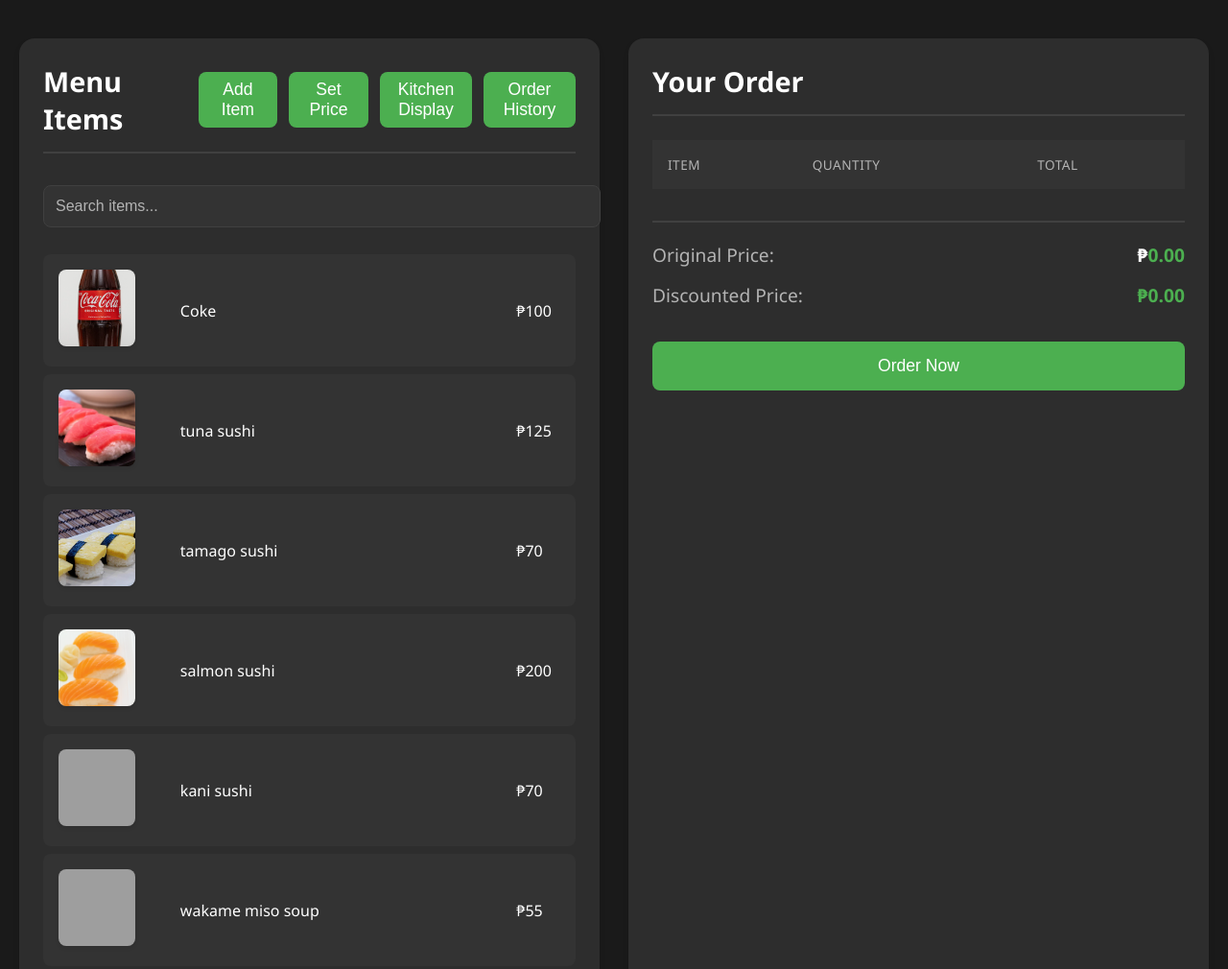
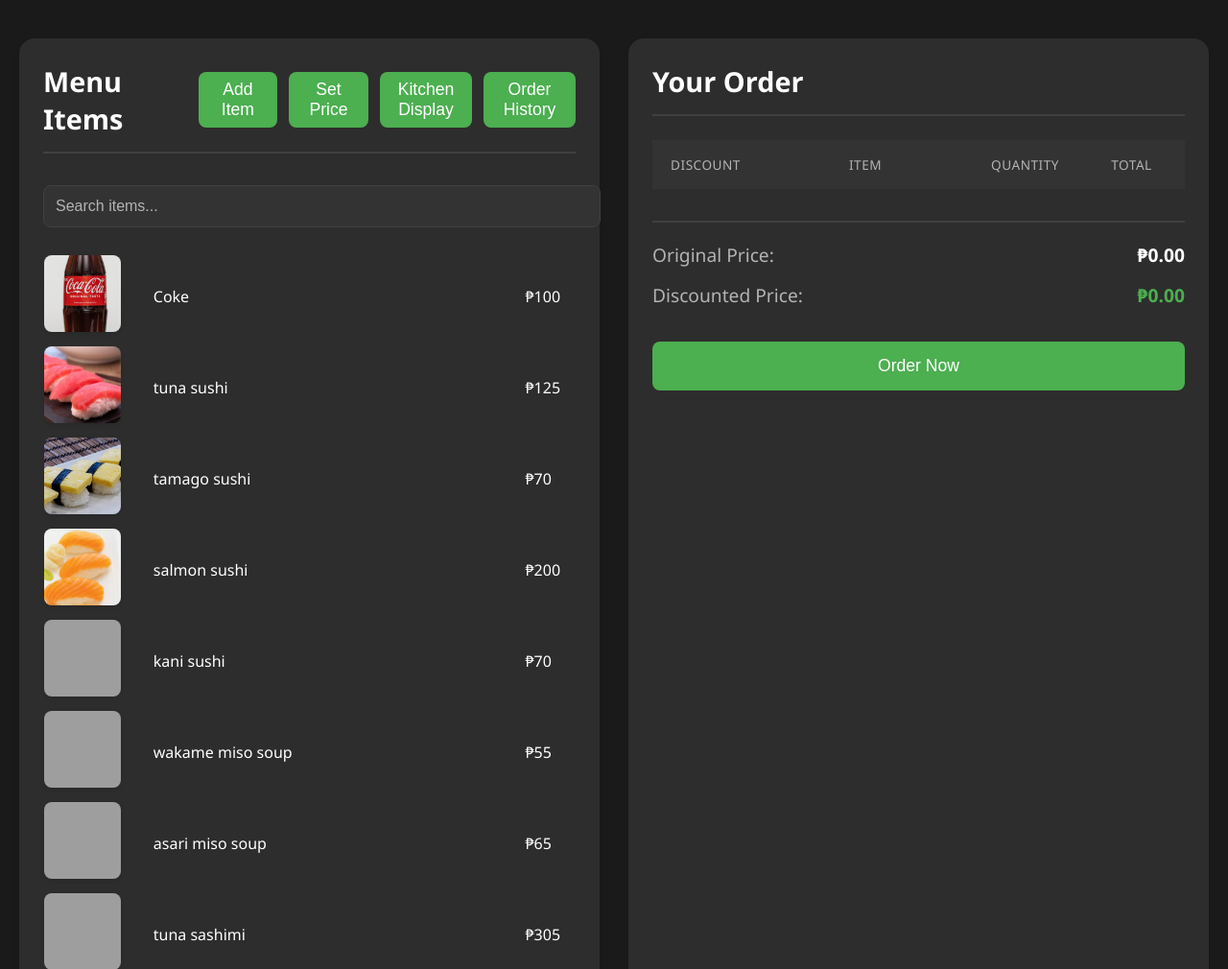
Before and after one commit to robthomas1120/PointOfSale, a Flask app: page / in a window 1280 px wide. Shown: the top 1010 px of the page at 96% size. Run offline with Flask 3, Linux system fonts and the light colour scheme; data comes from the database, SQL or seed files in the repository; lists and menus that the app fills with data are empty; grey boxes are pictures that could not be loaded.

Commit message:
visual bug sa fucking main page sa may order part

```diff
--- a/static/style.css
+++ b/static/style.css
@@ -80,23 +79,63 @@ table {
     margin-top: -8px;
 }
 
-th {
+/* Updated Table Styles */
+#cartTable th,
+#cartTable td {
+    text-align: center;
+    vertical-align: middle;
+    padding: 16px;
+    border: none;
+}
+
+#cartTable th {
     background-color: var(--bg-tertiary);
     color: var(--text-secondary);
     font-weight: 500;
     text-transform: uppercase;
     font-size: 0.85rem;
     letter-spacing: 0.5px;
-    padding: 16px;
-    text-align: left;
-    border: none;
 }
 
-td {
+#cartTable td {
     background-color: var(--bg-tertiary);
-    padding: 16px;
-    border: none;
     color: var(--text-primary);
+}
+
+/* Column widths and alignment */
+#cartTable th:nth-child(1),
+#cartTable td:nth-child(1) { /* Discount column */
+    width: 20%;
+}
+
+#cartTable th:nth-child(2),
+#cartTable td:nth-child(2) { /* Item column */
+    width: 40%;
+}
+
+#cartTable th:nth-child(3),
+#cartTable td:nth-child(3) { /* Quantity column */
+    width: 20%;
+}
+
+#cartTable th:nth-child(4),
+#cartTable td:nth-child(4) { /* Total column */
+    width: 20%;
+}
+
+/* Specific text alignments within cells */
+#cartTable td:nth-child(2) { /* Item names */
+    text-align: left;
+    padding-left: 20px;
+}
+
+#cartTable td:nth-child(3) { /* Quantity */
+    text-align: center;
+}
+
+#cartTable td:nth-child(4) { /* Total */
+    text-align: right;
+    padding-right: 20px;
 }
 
 tr:not(thead tr) {
--- a/templates/index.html
+++ b/templates/index.html
@@ -43,6 +43,7 @@
             <table id="cartTable">
                 <thead>
                     <tr>
+                        <th scope="col">Discount</th>
                         <th scope="col">Item</th>
                         <th scope="col">Quantity</th>
                         <th scope="col">Total</th>
```
Also changed, not shown: other parts of static/style.css (+22 -41 lines).
